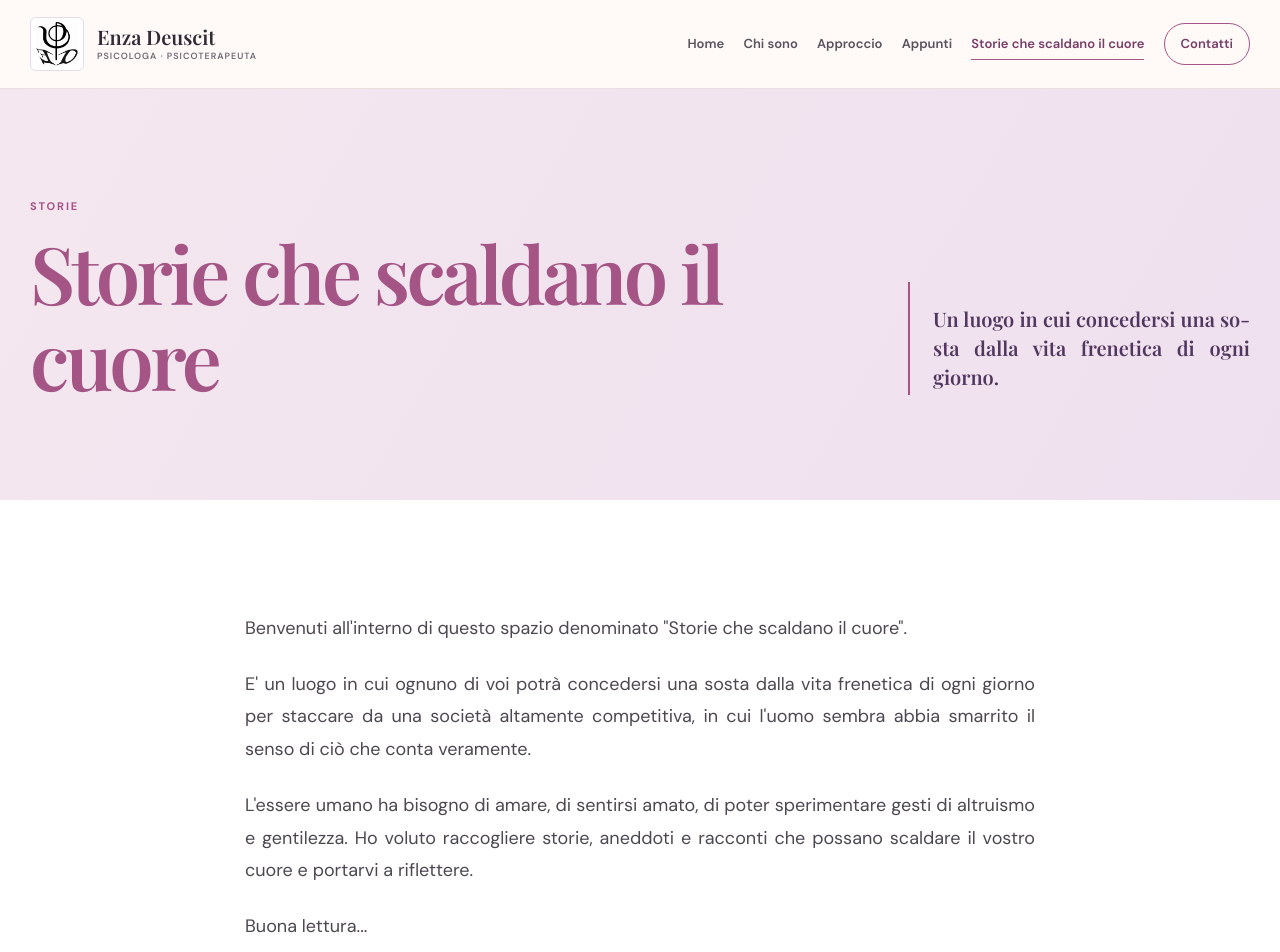
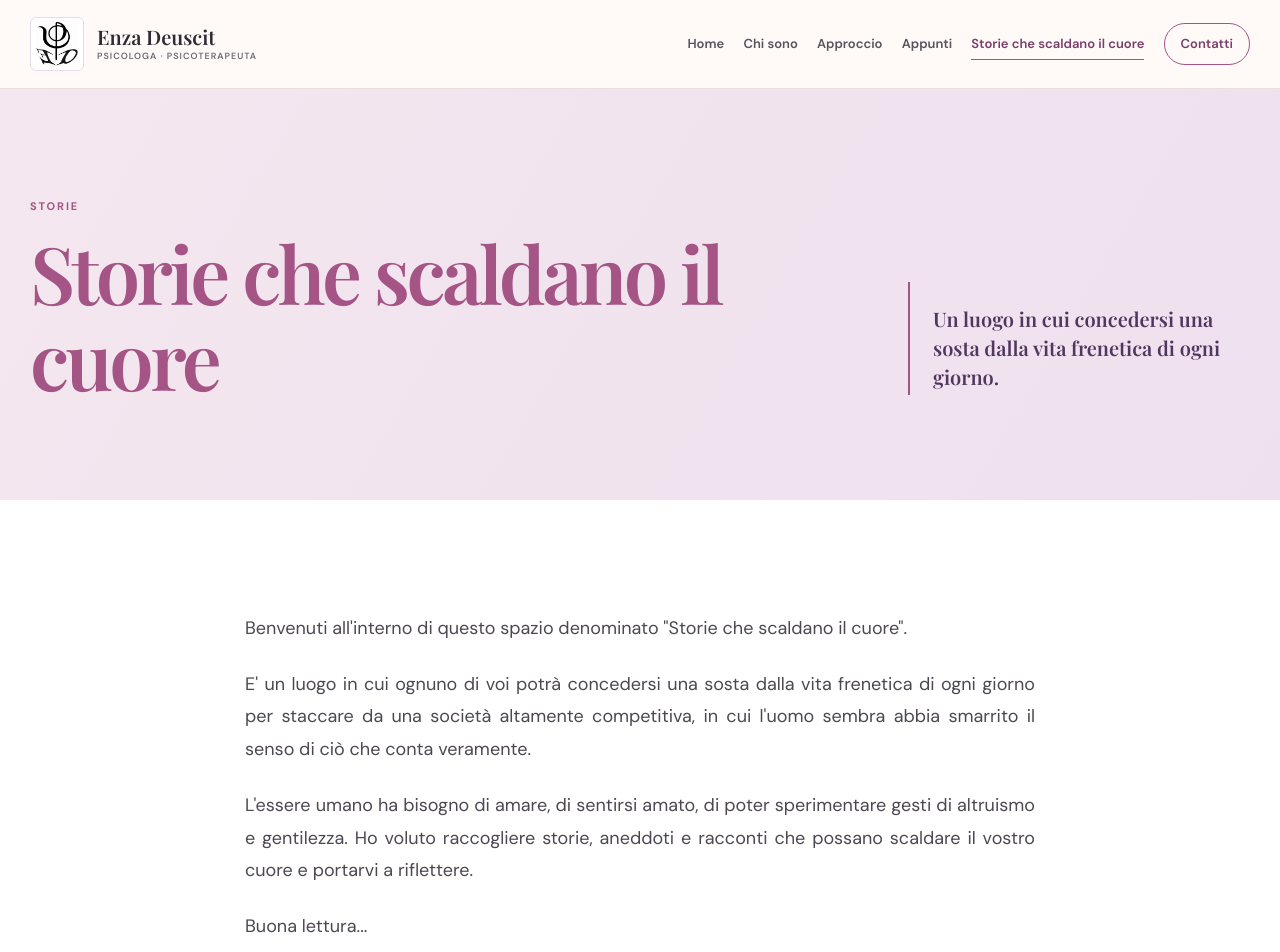
Before and after one commit to andreacoppari/enzadeuscit, a Jekyll site: the page built from storie.html, in a window 1280 px wide. Shown: the top 952 px of the page. Built offline with Jekyll 4.4.1, drawn with Linux system fonts in a browser that asks for light colours; some web fonts are replaced.

```diff
--- a/assets/css/style.css
+++ b/assets/css/style.css
@@ -98,7 +98,7 @@ h3 { font-size: 27px; font-weight: 600; }
 .page-hero { padding: 108px 0 98px; background: linear-gradient(120deg,#f5eaf2,#e9e2f1); }
 .page-hero-grid { display: grid; grid-template-columns: minmax(0,1.4fr) minmax(260px,.6fr); align-items: end; gap: 80px; }
 .page-hero h1 { max-width: 850px; }
-.page-hero-note { margin: 0 0 7px; padding: 22px 0 4px 23px; border-left: 2px solid var(--rose); color: var(--plum); font: 600 20px/1.45 var(--serif); text-align: justify; hyphens: auto; }
+.page-hero-note { margin: 0 0 7px; padding: 22px 0 4px 23px; border-left: 2px solid var(--rose); color: var(--plum); font: 600 20px/1.45 var(--serif); text-align: left; hyphens: manual; }
 .profile-grid { display: grid; grid-template-columns: minmax(320px,.82fr) minmax(0,1.18fr); align-items: start; gap: clamp(60px,8vw,120px); }
 .editorial-image { position: relative; margin: 0; }
 .editorial-image img { width: 100%; max-height: 680px; object-fit: cover; box-shadow: var(--shadow); }
--- a/storie.html
+++ b/storie.html
@@ -4,7 +4,7 @@ title: Storie che scaldano il cuore
 description: Storie, aneddoti e racconti per fermarsi e riflettere.
 permalink: /storie/
 ---
-<section class="page-hero stories-hero"><div class="container page-hero-grid"><div><p class="eyebrow">Storie</p><h1>Storie che scaldano il cuore</h1></div><p class="page-hero-note">Un luogo in cui concedersi una sosta dalla vita frenetica di ogni giorno.</p></div></section>
+<section class="page-hero stories-hero"><div class="container page-hero-grid"><div><p class="eyebrow">Storie</p><h1>Storie che scaldano il cuore</h1></div><p class="page-hero-note">Un luogo in cui concedersi una<br>sosta dalla vita frenetica di ogni giorno.</p></div></section>
 <section class="section stories-intro"><div class="container narrow prose prose-large"><p>Benvenuti all'interno di questo spazio denominato "Storie che scaldano il cuore".</p><p>E' un luogo in cui ognuno di voi potrà concedersi una sosta dalla vita frenetica di ogni giorno per staccare da una società altamente competitiva, in cui l'uomo sembra abbia smarrito il senso di ciò che conta veramente.</p><p>L'essere umano ha bisogno di amare, di sentirsi amato, di poter sperimentare gesti di altruismo e gentilezza. Ho voluto raccogliere storie, aneddoti e racconti che possano scaldare il vostro cuore e portarvi a riflettere.</p><p>Buona lettura...</p></div></section>
 <section class="section collection-section stories-collection"><div class="container">
   {% assign posts = site.storie | sort: 'order' %}
```
Also changed, not shown: _appunti/ansia-da-prestazione-non-solo-lavoro-ma-relazioni-scelte-e-identità.md (+1 -1 lines), _appunti/i-videogiochi-fanno-i-bambini-aggressivi.md (+1 -1 lines), images/uploads/aggr.e-videog.jpeg (renamed from images/uploads/aggr.e-videog..jpeg), images/uploads/ansia_prestaz.jpeg (renamed from images/uploads/ansia_prestaz..jpeg), images/uploads/videogiochi_bambini-aggr.png (renamed from images/uploads/videogiochi_bambini-aggr..png).
